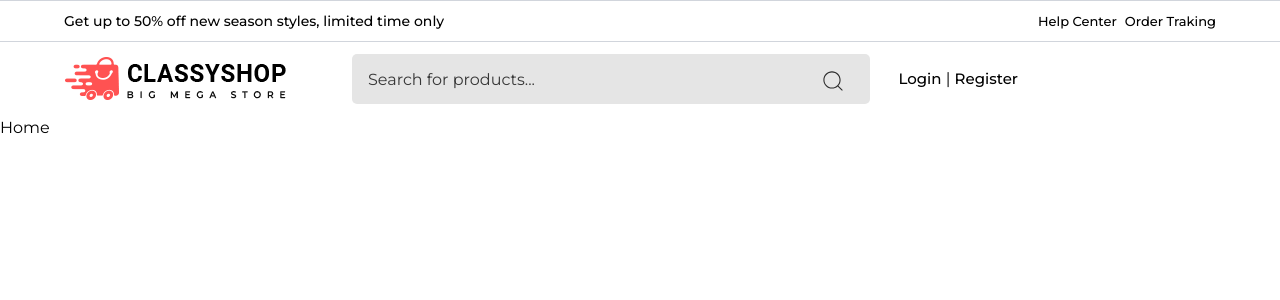
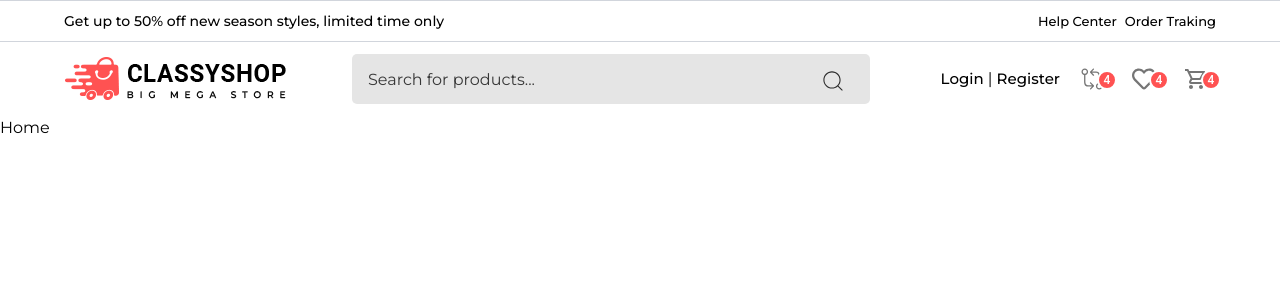
Before and after one commit to francisco-das-chagas/ecommerce-new, a React (Vite) app: page / in a window 1280 px wide. Shown: the top 300 px of the page. Built offline with nearby package versions, Linux system fonts and the light colour scheme.

Commit message:
adicionando area de icones

```diff
--- a/src/components/Header/index.jsx
+++ b/src/components/Header/index.jsx
@@ -1,6 +1,24 @@
 import { Link } from "react-router-dom";
 import Search from "../Search";
-import { Button } from "@mui/material";
+import Badge from '@mui/material/Badge';
+import { styled } from '@mui/material/styles';
+import IconButton from '@mui/material/IconButton';
+import { MdOutlineShoppingCart } from "react-icons/md";
+import { IoIosGitCompare } from "react-icons/io";
+import { FaRegHeart } from "react-icons/fa";
+import Tooltip from '@mui/material/Tooltip'
+
+
+
+
+const StyledBadge = styled(Badge)(({ theme }) => ({
+  '& .MuiBadge-badge': {
+    right: -3,
+    top: 13,
+    border: `2px solid ${(theme.vars ?? theme).palette.background.paper}`,
+    padding: '0 4px',
+  },
+}));
 
 const Header = () => {
   return (
@@ -40,9 +58,38 @@ const Header = () => {
           </div>
 
           <div className="col1 w-[30%] flex items-center pl-7">
-                <ul className="flex items-center gap-3">
+                <ul className="flex items-center gap-3 justify-end w-full">
                     <li className="list-none">
-                      <Link to="/login" className="link transition text-[15px] font-[500]">Login</Link> | <Link to="/register" className="link transition text-[15px] font-[500]">Register</Link>
+                      <Link to="/login" className="link transition text-[15px] font-[500]
+                      ">Login</Link> |
+                      <Link to="/register" className="link transition text-[15px] font-[500] pl-1
+                      ">Register</Link>
+                    </li>
+
+                    <li>
+                    <Tooltip title="compare">
+                      <IconButton aria-label="cart">
+                        <StyledBadge badgeContent={4} color="secondary">
+                        <IoIosGitCompare />
+                        </StyledBadge>
+                      </IconButton>
+                    </Tooltip>
+                    </li>
+
+                    <li>
+                    <IconButton aria-label="cart">
+                      <StyledBadge badgeContent={4} color="secondary">
+                      <FaRegHeart />
+                      </StyledBadge>
+                    </IconButton>
+                    </li>
+
+                    <li>
+                    <IconButton aria-label="cart">
+                      <StyledBadge badgeContent={4} color="secondary">
+                      <MdOutlineShoppingCart />
+                      </StyledBadge>
+                    </IconButton>
                     </li>
                 </ul>
           </div>
--- a/src/index.css
+++ b/src/index.css
@@ -8,9 +8,9 @@ body {
 
 .container {width: 90%; margin: auto;}
 
-/* .header .top-strip {} */
-
-/* .bg-org{background: #ff5252;} */
 
 .link:hover{ color: #ff5252;}
+
 .bg-primary {background: #ff5252;}
+
+.MuiBadge-badge{background-color: #ff5252 !important;}
```
